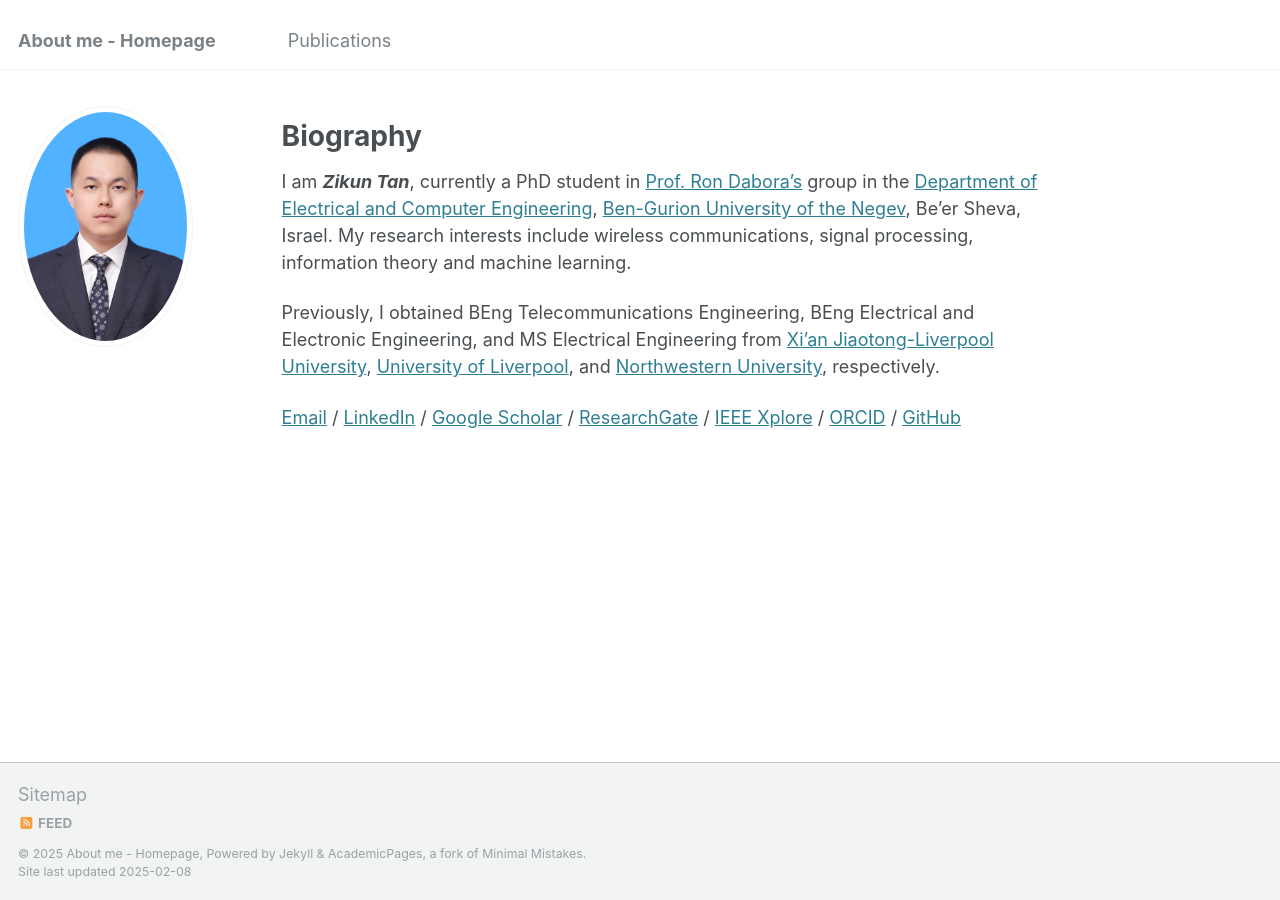
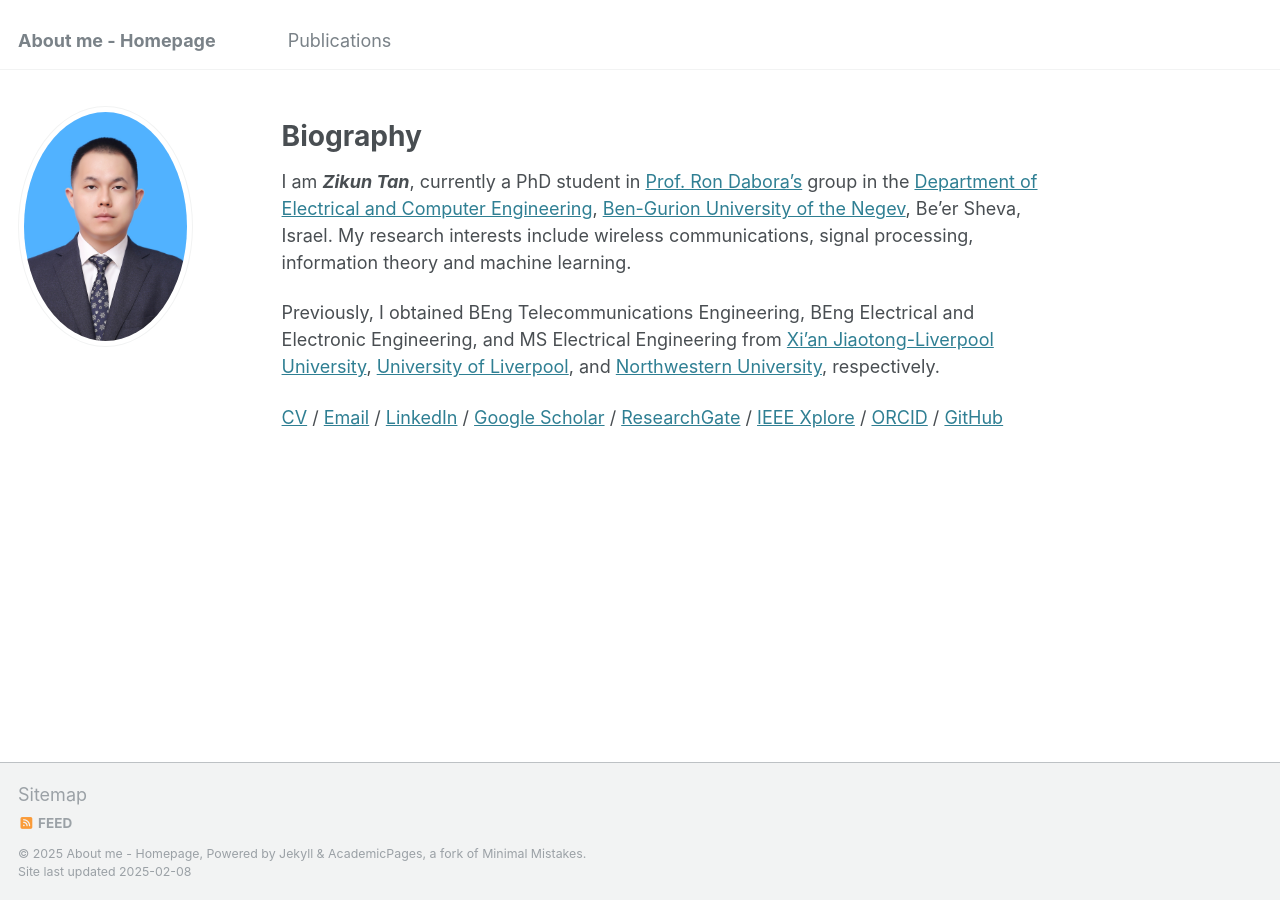
Before and after one commit to ZikunTan/zikuntan.github.io, a Jekyll site: the page built from _pages/about.md, in a window 1280 px wide. Built offline with Jekyll 4.4.1, drawn with Linux system fonts in a browser that asks for light colours.

```diff
--- a/_pages/about.md
+++ b/_pages/about.md
@@ -11,4 +11,4 @@ I am ***Zikun Tan***, currently a PhD student in [Prof. Ron Dabora's](https://ww
 
 Previously, I obtained BEng Telecommunications Engineering, BEng Electrical and Electronic Engineering, and MS Electrical Engineering from [Xi'an Jiaotong-Liverpool University](https://www.xjtlu.edu.cn/en), [University of Liverpool](https://www.liverpool.ac.uk/), and [Northwestern University](https://www.northwestern.edu/), respectively.
 
-[Email](mailto:tanziku@post.bgu.ac.il) / [LinkedIn](http://www.linkedin.com/in/zikun-tan-225806151) / [Google Scholar](https://scholar.google.com/citations?user=smHJO2MAAAAJ&hl=en) / [ResearchGate](https://www.researchgate.net/profile/Zikun-Tan) / [IEEE Xplore](https://ieeexplore.ieee.org/author/37088970671) / [ORCID](https://orcid.org/my-orcid?orcid=0009-0000-8969-7622) / [GitHub](https://github.com/ZikunTan)
+[CV](files/Personal Curriculum Vitae - Zikun Tan - 20012024.pdf) / [Email](mailto:tanziku@post.bgu.ac.il) / [LinkedIn](http://www.linkedin.com/in/zikun-tan-225806151) / [Google Scholar](https://scholar.google.com/citations?user=smHJO2MAAAAJ&hl=en) / [ResearchGate](https://www.researchgate.net/profile/Zikun-Tan) / [IEEE Xplore](https://ieeexplore.ieee.org/author/37088970671) / [ORCID](https://orcid.org/my-orcid?orcid=0009-0000-8969-7622) / [GitHub](https://github.com/ZikunTan)
```
